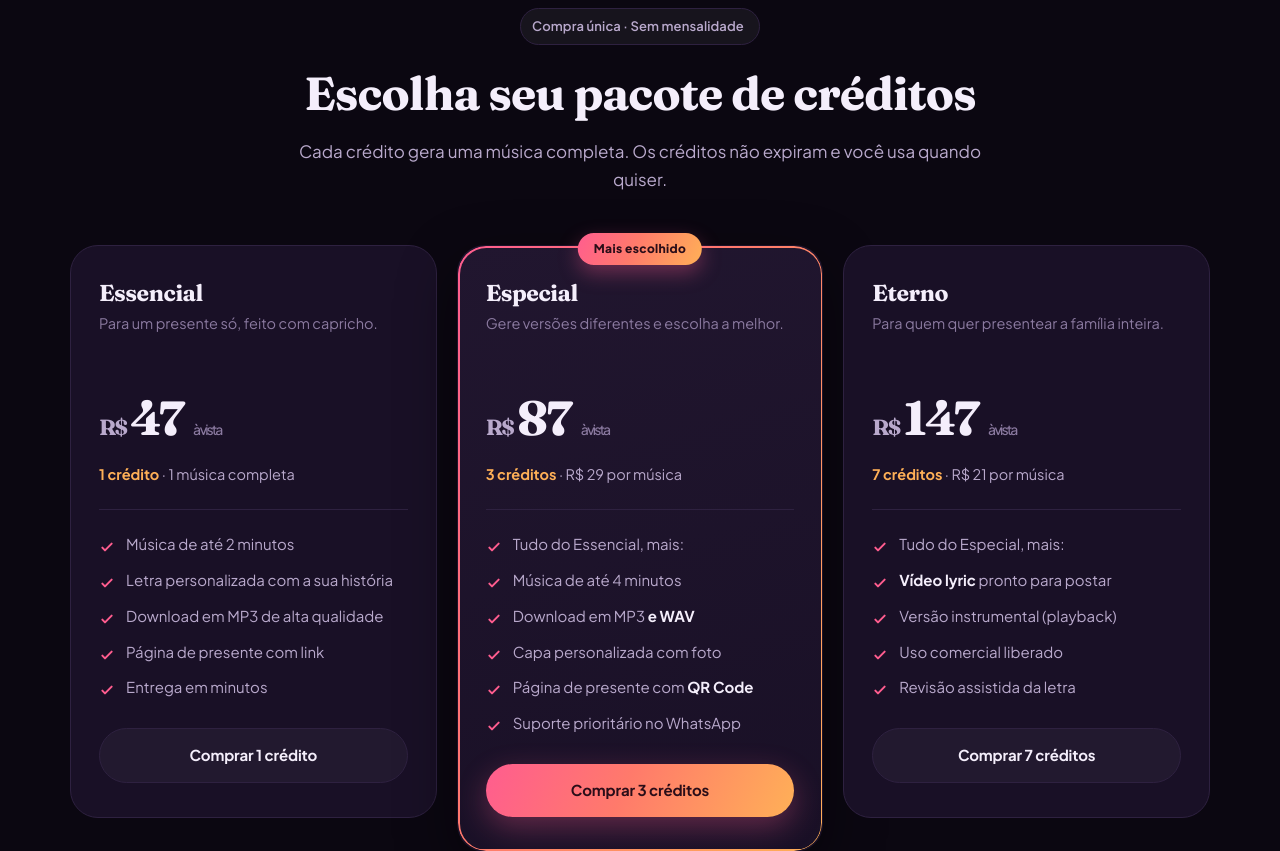
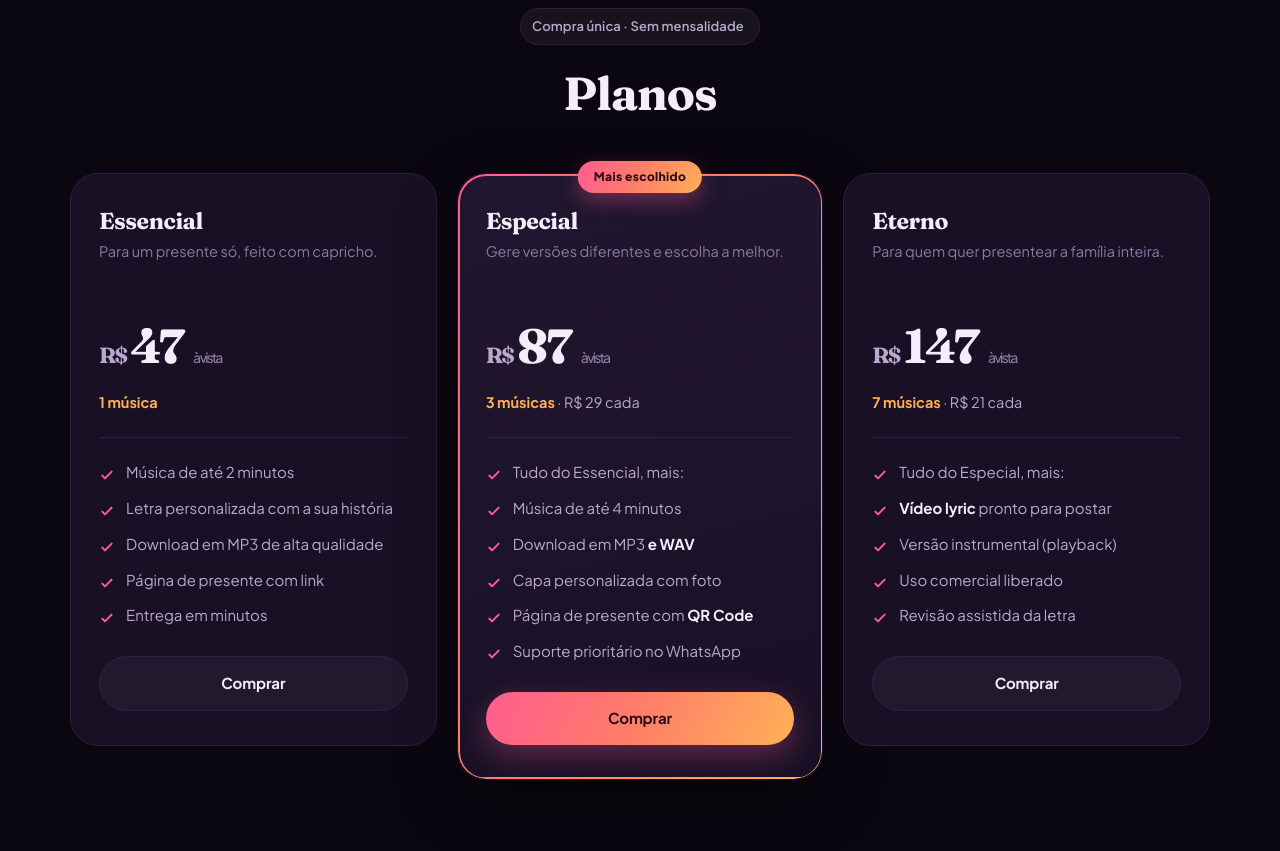
Before and after one commit to facasuamusica/facasuamusica, a website: page public/site/index.html in a window 1280 px wide. Shown: the part 4220-5071 px from the top of the page. Drawn offline with Linux system fonts and the light colour scheme; no server answers.

Commit message:
Tira a palavra credito da secao de planos
"Credito" e vocabulario de dentro do sistema, nao de quem compra: quem entra na
pagina quer saber quantas musicas leva e quanto custa. O subtitulo explicava uma
mecanica que a pessoa nao precisa entender para decidir, e os botoes repetiam a
quantidade que o proprio plano ja mostra ao lado.

A secao virou "Planos", cada cartao diz "1 musica", "3 musicas", "7 musicas", e
o botao diz so "Comprar". Precos e conteudo dos planos continuam como estavam,
para a dona revisar.

Co-Authored-By: Claude Opus 5 <noreply@anthropic.com>

```diff
--- a/public/site/index.html
+++ b/public/site/index.html
@@ -364,8 +364,7 @@
   <div class="wrap">
     <header class="section__head">
       <p class="eyebrow">Compra única · Sem mensalidade</p>
-      <h2 class="section__title">Escolha seu pacote de créditos</h2>
-      <p class="section__sub">Cada crédito gera uma música completa. Os créditos não expiram e você usa quando quiser.</p>
+      <h2 class="section__title">Planos</h2>
     </header>
 
     <div class="plans">
@@ -374,7 +373,7 @@
         <h3 class="plan__name">Essencial</h3>
         <p class="plan__desc">Para um presente só, feito com capricho.</p>
         <p class="plan__price"><span class="plan__cur">R$</span>47<span class="plan__unit">à vista</span></p>
-        <p class="plan__credits"><strong>1 crédito</strong> · 1 música completa</p>
+        <p class="plan__credits"><strong>1 música</strong></p>
         <ul class="plan__list">
           <li>Música de até 2 minutos</li>
           <li>Letra personalizada com a sua história</li>
@@ -382,7 +381,7 @@
           <li>Página de presente com link</li>
           <li>Entrega em minutos</li>
         </ul>
-        <a class="btn btn--ghost btn--block" href="#checkout" data-cta="plano-essencial" data-plan="essencial">Comprar 1 crédito</a>
+        <a class="btn btn--ghost btn--block" href="#checkout" data-cta="plano-essencial" data-plan="essencial">Comprar</a>
       </article>
 
       <article class="plan plan--featured">
@@ -390,7 +389,7 @@
         <h3 class="plan__name">Especial</h3>
         <p class="plan__desc">Gere versões diferentes e escolha a melhor.</p>
         <p class="plan__price"><span class="plan__cur">R$</span>87<span class="plan__unit">à vista</span></p>
-        <p class="plan__credits"><strong>3 créditos</strong> · R$ 29 por música</p>
+        <p class="plan__credits"><strong>3 músicas</strong> · R$ 29 cada</p>
         <ul class="plan__list">
           <li>Tudo do Essencial, mais:</li>
           <li>Música de até 4 minutos</li>
@@ -399,14 +398,14 @@
           <li>Página de presente com <strong>QR Code</strong></li>
           <li>Suporte prioritário no WhatsApp</li>
         </ul>
-        <a class="btn btn--primary btn--block" href="#checkout" data-cta="plano-especial" data-plan="especial">Comprar 3 créditos</a>
+        <a class="btn btn--primary btn--block" href="#checkout" data-cta="plano-especial" data-plan="especial">Comprar</a>
       </article>
 
       <article class="plan">
         <h3 class="plan__name">Eterno</h3>
         <p class="plan__desc">Para quem quer presentear a família inteira.</p>
         <p class="plan__price"><span class="plan__cur">R$</span>147<span class="plan__unit">à vista</span></p>
-        <p class="plan__credits"><strong>7 créditos</strong> · R$ 21 por música</p>
+        <p class="plan__credits"><strong>7 músicas</strong> · R$ 21 cada</p>
         <ul class="plan__list">
           <li>Tudo do Especial, mais:</li>
           <li><strong>Vídeo lyric</strong> pronto para postar</li>
@@ -414,7 +413,7 @@
           <li>Uso comercial liberado</li>
           <li>Revisão assistida da letra</li>
         </ul>
-        <a class="btn btn--ghost btn--block" href="#checkout" data-cta="plano-eterno" data-plan="eterno">Comprar 7 créditos</a>
+        <a class="btn btn--ghost btn--block" href="#checkout" data-cta="plano-eterno" data-plan="eterno">Comprar</a>
       </article>
 
     </div>
```
